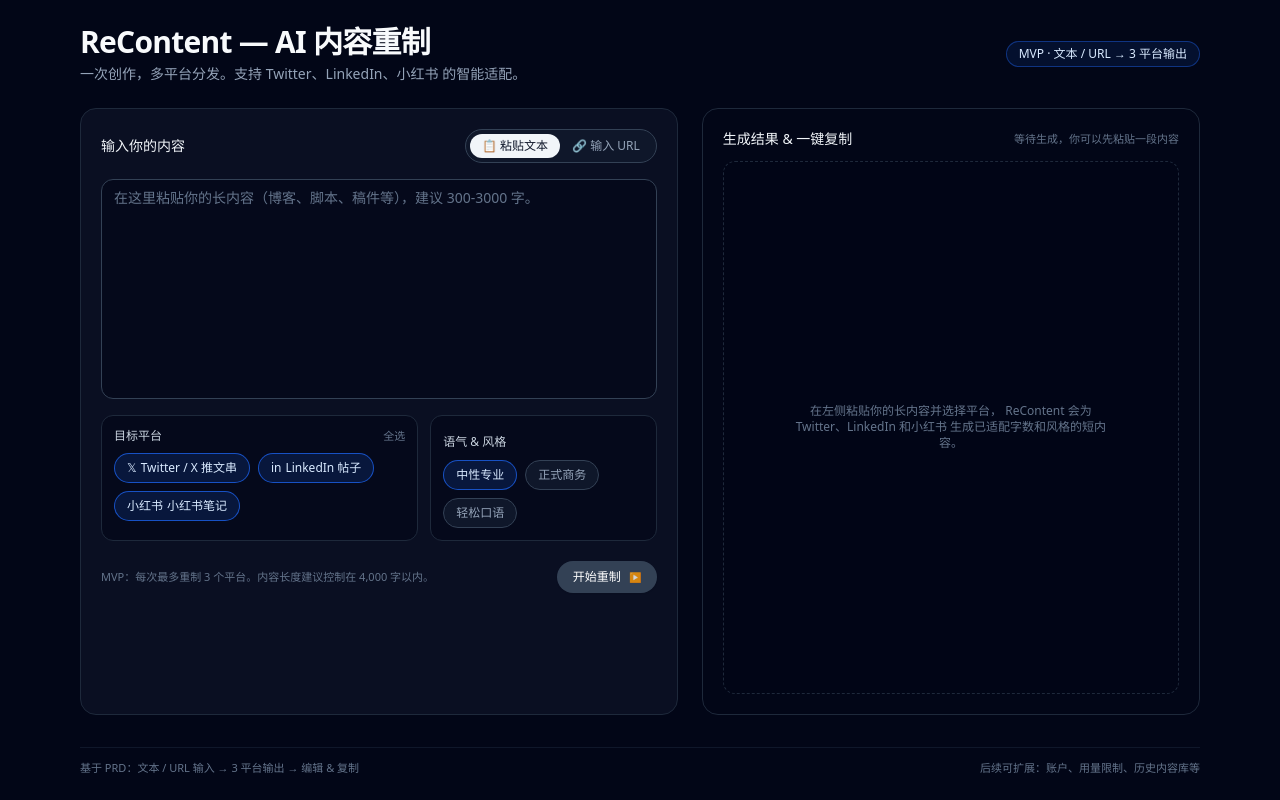
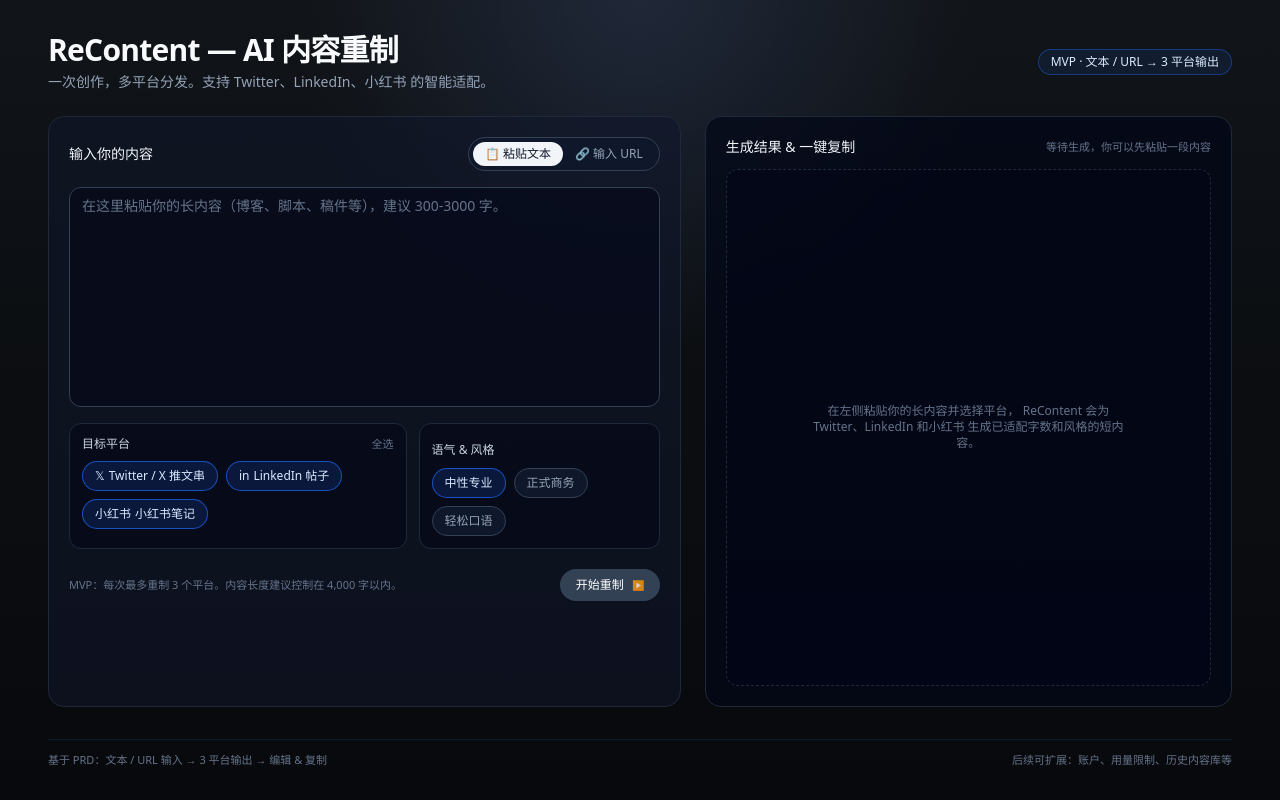
Before and after one commit to Joyce0301/ReContent, a Next.js app: page / in a window 1280 px wide. Built offline with nearby package versions, Linux system fonts and the light colour scheme.

Commit message:
refactor: establish native tool visual foundation

```diff
--- a/app/globals.css
+++ b/app/globals.css
@@ -8,9 +8,14 @@
 }
 
 body {
-  @apply bg-slate-950 text-slate-50 antialiased;
+  background-color: #0b0d10;
+  background-image:
+    radial-gradient(circle at top center, rgba(122, 162, 255, 0.14), transparent 34%),
+    linear-gradient(180deg, #111418 0%, #0d1014 28%, #0b0d10 58%, #08090c 100%);
+  color: #f5f5f7;
+  @apply antialiased;
 }
 
 ::selection {
-  @apply bg-brand-500/40;
+  background-color: rgb(110 168 255 / 24%);
 }
--- a/app/layout.tsx
+++ b/app/layout.tsx
@@ -9,8 +9,8 @@
 export default function RootLayout({ children }: { children: ReactNode }) {
   return (
     <html lang="zh-CN">
-      <body className="min-h-screen bg-slate-950 text-slate-50">
-        <div className="mx-auto flex min-h-screen max-w-6xl flex-col px-4 py-6">
+      <body className="min-h-screen">
+        <div className="mx-auto flex min-h-screen w-full max-w-[1440px] flex-col px-5 py-6 sm:px-8 sm:py-8 lg:px-12">
           {children}
         </div>
       </body>
```
